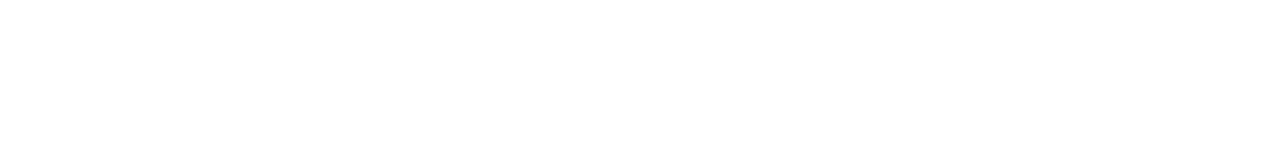
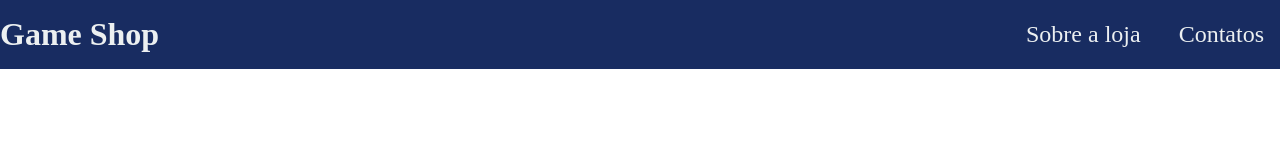
Before and after one commit to CaioCroccia22/Game-Shop-layout, a plain HTML site: page index.html in a window 1280 px wide. Drawn offline with Linux system fonts and the light colour scheme.

Commit message:
feat: Creating and styling header

```diff
--- a/css/style.css
+++ b/css/style.css
@@ -0,0 +1,37 @@
+*{
+    margin: 0;
+    padding: 0;
+    box-sizing: border-box;
+}
+
+header{
+    padding: 16px 0;
+    background-color: #182c61;
+    color: #ecf0f1;
+}
+
+header nav li{
+    display: inline;
+    margin: 16px;
+    color: #ecf0f1;
+    font-size: 24px;
+}
+
+header nav li a{
+    color: #ecf0f1;
+    text-decoration: none;
+}
+
+.container{
+    /* Usa 100% da largura ate 1280px, passo disso ele fica centralizado na tela */
+    max-width: 1280px;
+    width: 100%;
+    margin: 0 auto;
+}
+
+
+header .container{
+    display: flex;
+    align-items: center;
+    justify-content: space-between;
+}
--- a/index.html
+++ b/index.html
@@ -4,8 +4,23 @@
     <meta charset="UTF-8">
     <meta name="viewport" content="width=device-width, initial-scale=1.0">
     <title>Game Shop - A sua loja de Game</title>
+    <link rel="stylesheet" href="css/style.css">
 </head>
 <body>
-
+    <header>
+        <div class="container">
+            <h1>Game Shop</h1>
+            <nav>
+                <ul>
+                    <li>
+                        <a href="#">Sobre a loja</a>
+                    </li>
+                    <li>
+                        <a href="#">Contatos</a>
+                    </li>
+                </ul>
+            </nav>
+        </div>
+    </header>
 </body>
 </html>
```
